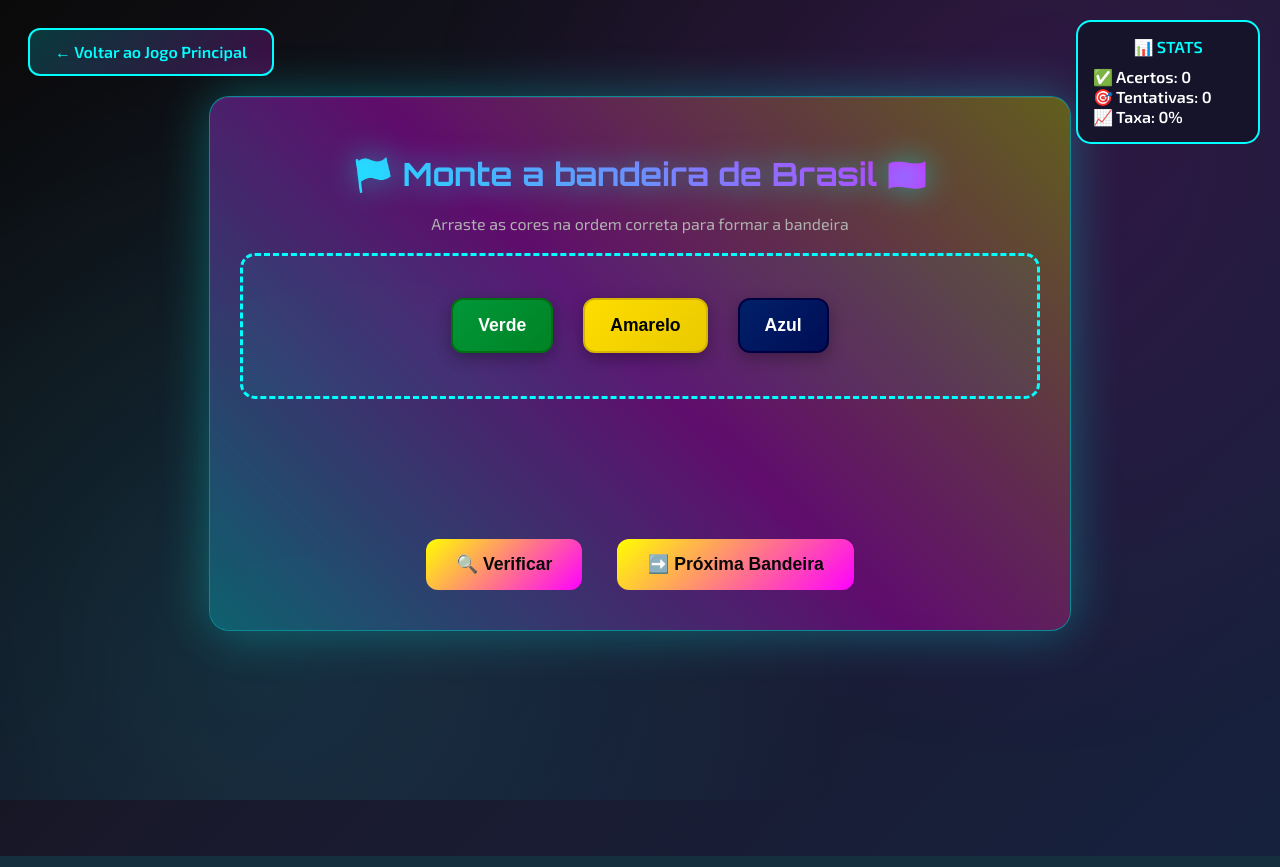
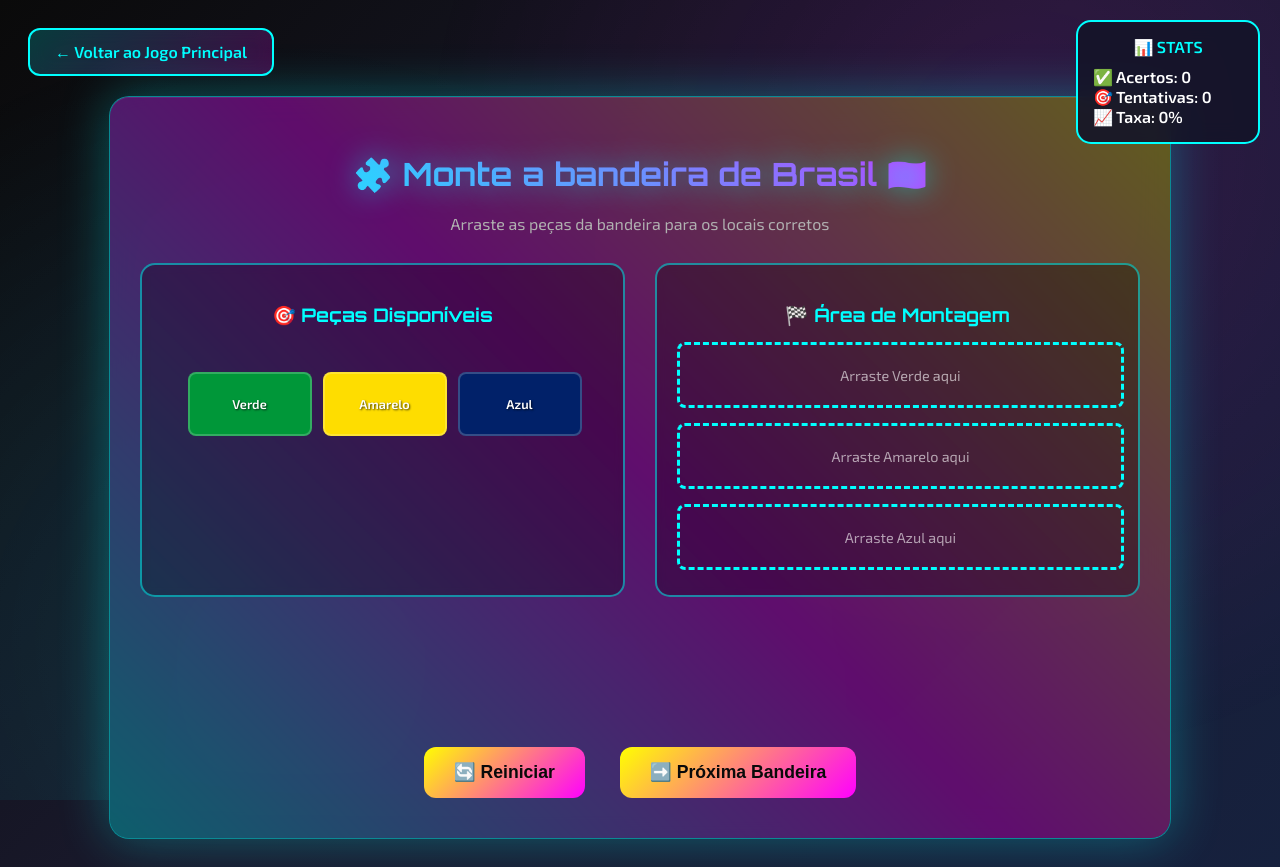
Before and after one commit to Alanmengarda/JogoCultural, a Flask app: page /minijogo in a window 1280 px wide. Run offline with Flask 3, Linux system fonts and the light colour scheme.

Commit message:
Transformar mini jogo em quebra-cabeça de bandeiras

```diff
--- a/static/css/minijogo.css
+++ b/static/css/minijogo.css
@@ -59,7 +59,7 @@ body::before {
   background: var(--bg-card);
   padding: 30px;
   border-radius: 20px;
-  max-width: 800px;
+  max-width: 1000px;
   margin: auto;
   border: 1px solid var(--border-glow);
   backdrop-filter: blur(15px);
@@ -96,48 +96,217 @@ h2 {
   text-shadow: 0 0 30px rgba(0, 255, 255, 0.5);
 }
 
-#pecas {
-  min-height: 100px;
-  border: 3px dashed var(--primary-color);
+.puzzle-area {
+  display: grid;
+  grid-template-columns: 1fr 1fr;
+  gap: 30px;
+  margin: 30px 0;
+}
+
+.secao {
+  background: rgba(0, 0, 0, 0.3);
+  border: 2px solid var(--border-glow);
   border-radius: 15px;
   padding: 20px;
-  margin: 20px 0;
+  backdrop-filter: blur(5px);
+}
+
+.secao h3 {
+  text-align: center;
+  color: var(--primary-color);
+  margin-bottom: 15px;
+  font-family: 'Orbitron', monospace;
+}
+
+#pecas-disponiveis {
   display: flex;
   flex-wrap: wrap;
-  gap: 10px;
+  gap: 15px;
   justify-content: center;
+  min-height: 120px;
   align-items: center;
-  background: rgba(0, 255, 255, 0.05);
-  transition: all 0.3s ease;
 }
 
-#pecas:hover {
-  border-color: var(--secondary-color);
-  background: rgba(255, 0, 255, 0.05);
-  box-shadow: 0 0 30px rgba(0, 255, 255, 0.2);
+#area-montagem {
+  display: flex;
+  flex-direction: column;
+  gap: 10px;
+  min-height: 200px;
+  justify-content: center;
+  position: relative;
 }
 
-#pecas button {
-  background: linear-gradient(135deg, var(--primary-color), var(--secondary-color));
-  border: none;
-  border-radius: 12px;
-  padding: 15px 25px;
-  color: var(--bg-dark);
-  font-size: 1.1rem;
-  font-weight: bold;
+/* Estilos das peças */
+.peca {
+  width: 120px;
+  height: 60px;
+  border-radius: 8px;
   cursor: grab;
   transition: all 0.3s ease;
-  box-shadow: 0 5px 15px rgba(0, 0, 0, 0.3);
+  position: relative;
+  animation: slideInUp 0.5s ease-out;
+  animation-fill-mode: both;
 }
 
-#pecas button:hover {
-  transform: translateY(-3px) scale(1.05);
+.peca:hover {
+  transform: translateY(-5px) scale(1.05);
   box-shadow: 0 10px 25px rgba(0, 255, 255, 0.4);
 }
 
-#pecas button:active {
-  cursor: grabbing;
-  transform: scale(0.95);
+.peca.arrastando {
+  transform: rotate(5deg) scale(1.1);
+  z-index: 1000;
+}
+
+.peca.disponivel {
+  cursor: grab;
+}
+
+.peca.na-area {
+  cursor: default;
+}
+
+.peca-visual {
+  width: 100%;
+  height: 100%;
+  border-radius: 8px;
+  display: flex;
+  align-items: center;
+  justify-content: center;
+  position: relative;
+  border: 2px solid rgba(255, 255, 255, 0.2);
+}
+
+.peca-visual.horizontal {
+  /* Faixas horizontais */
+}
+
+.peca-visual.vertical {
+  /* Faixas verticais */
+}
+
+.peca-visual.fundo {
+  /* Fundo completo */
+}
+
+.peca-visual.centro {
+  /* Elemento central (círculo) */
+  border-radius: 50%;
+  width: 50px;
+  height: 50px;
+  margin: auto;
+}
+
+.peca-texto {
+  font-size: 0.8rem;
+  font-weight: bold;
+  text-shadow: 1px 1px 2px rgba(0, 0, 0, 0.7);
+  pointer-events: none;
+}
+
+/* Estilos dos slots */
+.slot {
+  width: 100%;
+  height: 60px;
+  border: 3px dashed var(--primary-color);
+  border-radius: 8px;
+  display: flex;
+  align-items: center;
+  justify-content: center;
+  transition: all 0.3s ease;
+  position: relative;
+  margin-bottom: 5px;
+}
+
+.slot-hover {
+  border-color: var(--accent-color);
+  background: rgba(255, 255, 0, 0.1);
+  transform: scale(1.02);
+}
+
+.slot-preenchido {
+  border-style: solid;
+  border-color: var(--success-color);
+  background: rgba(0, 255, 136, 0.1);
+}
+
+.slot-erro {
+  border-color: var(--error-color);
+  background: rgba(255, 68, 68, 0.2);
+  animation: shake 0.6s ease-out;
+}
+
+.placeholder {
+  color: var(--text-light);
+  opacity: 0.6;
+  font-size: 0.9rem;
+  text-align: center;
+  pointer-events: none;
+}
+
+.placeholder.horizontal,
+.placeholder.vertical,
+.placeholder.fundo {
+  width: 100%;
+  height: 100%;
+  display: flex;
+  align-items: center;
+  justify-content: center;
+}
+
+.placeholder.centro {
+  width: 50px;
+  height: 50px;
+  border-radius: 50%;
+  border: 2px dashed var(--primary-color);
+  display: flex;
+  align-items: center;
+  justify-content: center;
+  font-size: 0.7rem;
+}
+
+/* Layouts específicos para diferentes tipos de bandeiras */
+.slot-superior {
+  order: 1;
+}
+
+.slot-meio {
+  order: 2;
+}
+
+.slot-inferior {
+  order: 3;
+}
+
+#area-montagem.vertical {
+  flex-direction: row;
+}
+
+.slot-esquerda {
+  order: 1;
+  width: 33.33%;
+}
+
+.slot-direita {
+  order: 3;
+  width: 33.33%;
+}
+
+/* Layout especial para bandeira do Japão */
+.slot-fundo {
+  order: 1;
+  height: 100px;
+}
+
+.slot-centro {
+  order: 2;
+  position: absolute;
+  top: 50%;
+  left: 50%;
+  transform: translate(-50%, -50%);
+  width: 60px;
+  height: 60px;
+  border-radius: 50%;
 }
 
 button {
@@ -212,6 +381,7 @@ button:hover {
   flex-wrap: wrap;
 }
 
+/* Animações */
 @keyframes borderGlow {
   from { opacity: 0.3; }
   to { opacity: 0.6; }
@@ -229,6 +399,12 @@ button:hover {
   75% { transform: translateX(5px); }
 }
 
+@keyframes shake {
+  0%, 100% { transform: translateX(0); }
+  25% { transform: translateX(-10px); }
+  75% { transform: translateX(10px); }
+}
+
 /* Responsive */
 @media (max-width: 768px) {
   .container {
@@ -236,17 +412,31 @@ button:hover {
     margin: 10px;
   }
 
+  .puzzle-area {
+    grid-template-columns: 1fr;
+    gap: 20px;
+  }
+
   h2 {
     font-size: 1.5rem;
   }
 
-  #pecas button {
-    padding: 12px 20px;
-    font-size: 1rem;
+  .peca {
+    width: 100px;
+    height: 50px;
   }
 
   .control-buttons {
     flex-direction: column;
     align-items: center;
   }
+
+  #area-montagem.vertical {
+    flex-direction: column;
+  }
+
+  .slot-esquerda,
+  .slot-direita {
+    width: 100%;
+  }
 }
--- a/static/js/minijogo.js
+++ b/static/js/minijogo.js
@@ -1,119 +1,242 @@
 const bandeiras = [
   {
     pais: "Brasil 🇧🇷",
-    ordem: ["Verde", "Amarelo", "Azul"],
+    pecas: [
+      { id: 1, tipo: "superior", cor: "#009739", texto: "Verde" },
+      { id: 2, tipo: "meio", cor: "#FEDD00", texto: "Amarelo" },
+      { id: 3, tipo: "inferior", cor: "#012169", texto: "Azul" }
+    ],
     explicacao: "A bandeira do Brasil tem fundo verde (florestas), losango amarelo (riquezas minerais) e círculo azul com estrelas (céu).",
-    cores: {
-      "Verde": "#009739",
-      "Amarelo": "#FEDD00",
-      "Azul": "#012169"
-    }
+    ordem_correta: [1, 2, 3]
   },
   {
     pais: "Alemanha 🇩🇪",
-    ordem: ["Preto", "Vermelho", "Amarelo"],
+    pecas: [
+      { id: 1, tipo: "superior", cor: "#000000", texto: "Preto" },
+      { id: 2, tipo: "meio", cor: "#DD0000", texto: "Vermelho" },
+      { id: 3, tipo: "inferior", cor: "#FFCE00", texto: "Amarelo" }
+    ],
     explicacao: "A bandeira alemã tem três faixas horizontais: preto (determinação), vermelho (coragem) e amarelo (generosidade).",
-    cores: {
-      "Preto": "#000000",
-      "Vermelho": "#DD0000",
-      "Amarelo": "#FFCE00"
-    }
+    ordem_correta: [1, 2, 3]
   },
   {
     pais: "França 🇫🇷",
-    ordem: ["Azul", "Branco", "Vermelho"],
+    pecas: [
+      { id: 1, tipo: "esquerda", cor: "#0055A4", texto: "Azul" },
+      { id: 2, tipo: "meio", cor: "#FFFFFF", texto: "Branco" },
+      { id: 3, tipo: "direita", cor: "#EF4135", texto: "Vermelho" }
+    ],
     explicacao: "A bandeira francesa (tricolor) tem três faixas verticais: azul (liberdade), branco (igualdade) e vermelho (fraternidade).",
-    cores: {
-      "Azul": "#0055A4",
-      "Branco": "#FFFFFF",
-      "Vermelho": "#EF4135"
-    }
+    ordem_correta: [1, 2, 3]
   },
   {
     pais: "Itália 🇮🇹",
-    ordem: ["Verde", "Branco", "Vermelho"],
+    pecas: [
+      { id: 1, tipo: "esquerda", cor: "#009246", texto: "Verde" },
+      { id: 2, tipo: "meio", cor: "#FFFFFF", texto: "Branco" },
+      { id: 3, tipo: "direita", cor: "#CE2B37", texto: "Vermelho" }
+    ],
     explicacao: "A bandeira italiana tem três faixas verticais: verde (esperança), branco (fé) e vermelho (caridade).",
-    cores: {
-      "Verde": "#009246",
-      "Branco": "#FFFFFF",
-      "Vermelho": "#CE2B37"
-    }
+    ordem_correta: [1, 2, 3]
   },
   {
     pais: "Japão 🇯🇵",
-    ordem: ["Branco", "Vermelho"],
+    pecas: [
+      { id: 1, tipo: "fundo", cor: "#FFFFFF", texto: "Branco" },
+      { id: 2, tipo: "centro", cor: "#BC002D", texto: "Sol Vermelho" }
+    ],
     explicacao: "A bandeira japonesa (Hinomaru) tem fundo branco (pureza) com um círculo vermelho (sol nascente).",
-    cores: {
-      "Branco": "#FFFFFF",
-      "Vermelho": "#BC002D"
-    }
+    ordem_correta: [1, 2]
   }
 ];
 
 let indiceAtual = 0;
 let acertos = 0;
 let tentativas = 0;
+let pecasColocadas = [];
 
 function carregarBandeira() {
   const bandeira = bandeiras[indiceAtual];
-  document.getElementById("titulo-jogo").innerHTML = `🏁 Monte a bandeira de ${bandeira.pais}`;
+  document.getElementById("titulo-jogo").innerHTML = `🧩 Monte a bandeira de ${bandeira.pais}`;
 
-  // Criar peças com cores reais
-  const pecas = bandeira.ordem
-    .map(cor => {
-      const corHex = bandeira.cores[cor];
-      return `<button
-        draggable="true"
-        ondragstart="drag(event)"
-        id="${cor.toLowerCase()}"
-        style="background: linear-gradient(135deg, ${corHex}, ${ajustarBrilho(corHex, -20)}); color: ${getContrastColor(corHex)}; border: 2px solid ${ajustarBrilho(corHex, -40)};"
-      >${cor}</button>`;
-    })
-    .sort(() => Math.random() - 0.5) // embaralhar
-    .join("");
-
-  document.getElementById("pecas").innerHTML = pecas;
+  // Limpar áreas
+  document.getElementById("pecas-disponiveis").innerHTML = "";
+  document.getElementById("area-montagem").innerHTML = "";
   document.getElementById("resultado-mini").innerHTML = "";
   document.getElementById("resultado-mini").className = "";
+  pecasColocadas = [];
 
-  // Adicionar animação de entrada para as peças
-  setTimeout(() => {
-    const botoes = document.querySelectorAll("#pecas button");
-    botoes.forEach((btn, index) => {
-      btn.style.animation = `slideInUp 0.5s ease-out ${index * 0.1}s forwards`;
-      btn.style.opacity = '0';
-      setTimeout(() => {
-        btn.style.opacity = '1';
-      }, index * 100);
-    });
-  }, 100);
+  // Criar peças embaralhadas
+  const pecasEmbaralhadas = [...bandeira.pecas].sort(() => Math.random() - 0.5);
+
+  pecasEmbaralhadas.forEach((peca, index) => {
+    const elementoPeca = criarPeca(peca, false);
+    elementoPeca.style.animationDelay = `${index * 0.1}s`;
+    document.getElementById("pecas-disponiveis").appendChild(elementoPeca);
+  });
+
+  // Criar slots de montagem
+  bandeira.pecas.forEach((peca, index) => {
+    const slot = criarSlot(peca, index);
+    document.getElementById("area-montagem").appendChild(slot);
+  });
 }
 
-function ajustarBrilho(cor, quantidade) {
-  const hex = cor.replace('#', '');
-  const r = Math.max(0, Math.min(255, parseInt(hex.substr(0, 2), 16) + quantidade));
-  const g = Math.max(0, Math.min(255, parseInt(hex.substr(2, 2), 16) + quantidade));
-  const b = Math.max(0, Math.min(255, parseInt(hex.substr(4, 2), 16) + quantidade));
-  return `#${r.toString(16).padStart(2, '0')}${g.toString(16).padStart(2, '0')}${b.toString(16).padStart(2, '0')}`;
+function criarPeca(peca, naArea = false) {
+  const div = document.createElement('div');
+  div.className = `peca ${naArea ? 'na-area' : 'disponivel'}`;
+  div.draggable = !naArea;
+  div.dataset.id = peca.id;
+  div.dataset.tipo = peca.tipo;
+
+  // Criar visual da peça baseado no tipo
+  let visualPeca = '';
+  if (peca.tipo === 'superior' || peca.tipo === 'meio' || peca.tipo === 'inferior') {
+    // Faixas horizontais
+    visualPeca = `
+      <div class="peca-visual horizontal" style="background: ${peca.cor};">
+        <span class="peca-texto">${peca.texto}</span>
+      </div>
+    `;
+  } else if (peca.tipo === 'esquerda' || peca.tipo === 'direita') {
+    // Faixas verticais
+    visualPeca = `
+      <div class="peca-visual vertical" style="background: ${peca.cor};">
+        <span class="peca-texto">${peca.texto}</span>
+      </div>
+    `;
+  } else if (peca.tipo === 'fundo') {
+    // Fundo completo
+    visualPeca = `
+      <div class="peca-visual fundo" style="background: ${peca.cor}; border: 2px solid #ccc;">
+        <span class="peca-texto">${peca.texto}</span>
+      </div>
+    `;
+  } else if (peca.tipo === 'centro') {
+    // Elemento central (como sol do Japão)
+    visualPeca = `
+      <div class="peca-visual centro" style="background: ${peca.cor};">
+        <span class="peca-texto">${peca.texto}</span>
+      </div>
+    `;
+  }
+
+  div.innerHTML = visualPeca;
+
+  if (!naArea) {
+    div.addEventListener('dragstart', drag);
+    div.addEventListener('dragend', dragEnd);
+  }
+
+  return div;
 }
 
-function getContrastColor(hexcolor) {
-  const hex = hexcolor.replace('#', '');
-  const r = parseInt(hex.substr(0, 2), 16);
-  const g = parseInt(hex.substr(2, 2), 16);
-  const b = parseInt(hex.substr(4, 2), 16);
-  const brightness = ((r * 299) + (g * 587) + (b * 114)) / 1000;
-  return brightness > 128 ? '#000000' : '#FFFFFF';
+function criarSlot(peca, index) {
+  const div = document.createElement('div');
+  div.className = `slot slot-${peca.tipo}`;
+  div.dataset.aceita = peca.id;
+  div.dataset.posicao = index;
+
+  // Criar placeholder visual
+  let placeholder = '';
+  if (peca.tipo === 'superior' || peca.tipo === 'meio' || peca.tipo === 'inferior') {
+    placeholder = `<div class="placeholder horizontal">Arraste ${peca.texto} aqui</div>`;
+  } else if (peca.tipo === 'esquerda' || peca.tipo === 'direita') {
+    placeholder = `<div class="placeholder vertical">Arraste ${peca.texto} aqui</div>`;
+  } else if (peca.tipo === 'fundo') {
+    placeholder = `<div class="placeholder fundo">Arraste ${peca.texto} aqui</div>`;
+  } else if (peca.tipo === 'centro') {
+    placeholder = `<div class="placeholder centro">Arraste ${peca.texto} aqui</div>`;
+  }
+
+  div.innerHTML = placeholder;
+
+  div.addEventListener('dragover', allowDrop);
+  div.addEventListener('drop', drop);
+
+  return div;
 }
 
-function verificar() {
+function drag(ev) {
+  ev.dataTransfer.setData("text", ev.target.dataset.id);
+  ev.target.style.opacity = '0.5';
+  ev.target.style.transform = 'rotate(5deg) scale(1.1)';
+  ev.target.classList.add('arrastando');
+}
+
+function dragEnd(ev) {
+  ev.target.style.opacity = '1';
+  ev.target.style.transform = 'rotate(0deg) scale(1)';
+  ev.target.classList.remove('arrastando');
+}
+
+function allowDrop(ev) {
+  ev.preventDefault();
+  ev.target.closest('.slot').classList.add('slot-hover');
+}
+
+function drop(ev) {
+  ev.preventDefault();
+  const slot = ev.target.closest('.slot');
+  slot.classList.remove('slot-hover');
+
+  const pecaId = parseInt(ev.dataTransfer.getData("text"));
+  const slotAceita = parseInt(slot.dataset.aceita);
+  const posicao = parseInt(slot.dataset.posicao);
+
+  if (pecaId === slotAceita) {
+    // Peça correta
+    const pecaOriginal = document.querySelector(`[data-id="${pecaId}"].disponivel`);
+    if (pecaOriginal) {
+      const bandeira = bandeiras[indiceAtual];
+      const pecaData = bandeira.pecas.find(p => p.id === pecaId);
+
+      // Remover peça da área de peças disponíveis
+      pecaOriginal.remove();
+
+      // Adicionar peça ao slot
+      const novaPeca = criarPeca(pecaData, true);
+      slot.innerHTML = '';
+      slot.appendChild(novaPeca);
+
+      // Registrar peça colocada
+      pecasColocadas[posicao] = pecaId;
+
+      // Efeito visual de sucesso
+      slot.classList.add('slot-preenchido');
+      novaPeca.style.animation = 'pecaEncaixe 0.5s ease-out';
+
+      // Verificar se completou
+      if (pecasColocadas.filter(p => p !== undefined).length === bandeira.pecas.length) {
+        setTimeout(verificarCompleto, 500);
+      }
+    }
+  } else {
+    // Peça incorreta - efeito de erro
+    slot.classList.add('slot-erro');
+    setTimeout(() => {
+      slot.classList.remove('slot-erro');
+    }, 600);
+
+    // Vibração de erro
+    if (navigator.vibrate) {
+      navigator.vibrate([100, 50, 100]);
+    }
+  }
+}
+
+function verificarCompleto() {
   const bandeira = bandeiras[indiceAtual];
-  const ordem = Array.from(document.querySelectorAll("#pecas button")).map(btn => btn.innerText);
   const resultadoDiv = document.getElementById("resultado-mini");
 
   tentativas++;
 
-  if (ordem.join() === bandeira.ordem.join()) {
+  // Verificar se a ordem está correta
+  const ordemCorreta = pecasColocadas.every((pecaId, index) =>
+    pecaId === bandeira.ordem_correta[index]
+  );
+
+  if (ordemCorreta) {
     acertos++;
     resultadoDiv.innerHTML = `✅ <strong>Perfeito!</strong><br>${bandeira.explicacao}`;
     resultadoDiv.className = "correto";
@@ -123,15 +246,7 @@ function verificar() {
 
     // Vibração de sucesso
     if (navigator.vibrate) {
-      navigator.vibrate([100, 50, 100]);
-    }
-  } else {
-    resultadoDiv.innerHTML = `❌ <strong>Tente novamente!</strong><br>Ordem correta: ${bandeira.ordem.join(' → ')}<br><em>${bandeira.explicacao}</em>`;
-    resultadoDiv.className = "errado";
-
-    // Vibração de erro
-    if (navigator.vibrate) {
-      navigator.vibrate([200, 100, 200]);
+      navigator.vibrate([100, 50, 100, 50, 100]);
     }
   }
 
@@ -141,7 +256,7 @@ function verificar() {
 
 function criarEfeitoSucesso() {
   // Criar efeito de confete
-  for (let i = 0; i < 15; i++) {
+  for (let i = 0; i < 20; i++) {
     const confete = document.createElement('div');
     confete.style.cssText = `
       position: fixed;
@@ -179,6 +294,10 @@ function criarEfeitoSucesso() {
       style.remove();
     }, 2000);
   }
+}
+
+function reiniciar() {
+  carregarBandeira();
 }
 
 function proximaBandeira() {
@@ -228,52 +347,6 @@ function atualizarEstatisticas() {
   `;
 }
 
-function allowDrop(ev) {
-  ev.preventDefault();
-}
-
-function drag(ev) {
-  ev.dataTransfer.setData("text", ev.target.id);
-  ev.target.style.opacity = '0.5';
-  ev.target.style.transform = 'rotate(5deg)';
-}
-
-function drop(ev) {
-  ev.preventDefault();
-  const data = ev.dataTransfer.getData("text");
-  const dragged = document.getElementById(data);
-  const container = ev.target.closest("#pecas");
-
-  // Restaurar aparência do elemento arrastado
-  dragged.style.opacity = '1';
-  dragged.style.transform = 'rotate(0deg)';
-
-  if (ev.target.tagName === "BUTTON" && ev.target !== dragged) {
-    // Trocar posições
-    const temp = document.createElement('div');
-    container.insertBefore(temp, ev.target);
-    container.insertBefore(ev.target, dragged);
-    container.insertBefore(dragged, temp);
-    container.removeChild(temp);
-  } else if (ev.target === container) {
-    container.appendChild(dragged);
-  }
-
-  // Efeito visual de drop
-  dragged.style.animation = 'bounceIn 0.3s ease-out';
-  setTimeout(() => {
-    dragged.style.animation = '';
-  }, 300);
-}
-
-// Event listeners para melhorar a experiência de drag
-document.addEventListener('dragend', function(ev) {
-  if (ev.target.tagName === 'BUTTON') {
-    ev.target.style.opacity = '1';
-    ev.target.style.transform = 'rotate(0deg)';
-  }
-});
-
 // Adicionar animações CSS extras
 function adicionarAnimacoesExtras() {
   const style = document.createElement('style');
@@ -289,15 +362,24 @@ function adicionarAnimacoesExtras() {
       }
     }
 
-    @keyframes bounceIn {
+    @keyframes pecaEncaixe {
       0% {
-        transform: scale(0.8);
+        transform: scale(0.8) rotate(-10deg);
       }
       50% {
-        transform: scale(1.1);
+        transform: scale(1.1) rotate(5deg);
       }
       100% {
-        transform: scale(1);
+        transform: scale(1) rotate(0deg);
+      }
+    }
+
+    @keyframes pulseGlow {
+      0%, 100% {
+        box-shadow: 0 0 20px rgba(0, 255, 255, 0.3);
+      }
+      50% {
+        box-shadow: 0 0 40px rgba(0, 255, 255, 0.6);
       }
     }
   `;
--- a/templates/minijogo.html
+++ b/templates/minijogo.html
@@ -3,7 +3,7 @@
 <head>
   <meta charset="UTF-8">
   <meta name="viewport" content="width=device-width, initial-scale=1.0">
-  <title>Mini-jogo de Bandeiras Futurista</title>
+  <title>Quebra-cabeça de Bandeiras Futurista</title>
   <link rel="stylesheet" href="{{ url_for('static', filename='css/minijogo.css') }}">
   <link rel="preconnect" href="https://fonts.googleapis.com">
   <link rel="preconnect" href="https://fonts.gstatic.com" crossorigin>
@@ -12,19 +12,31 @@
   <a href="/" class="botao-voltar">← Voltar ao Jogo Principal</a>
 
   <div class="container">
-    <h2 id="titulo-jogo">🏁 Monte a Bandeira</h2>
+    <h2 id="titulo-jogo">🧩 Quebra-cabeça de Bandeiras</h2>
     <p style="text-align: center; margin-bottom: 20px; color: #b0b0b0;">
-      Arraste as cores na ordem correta para formar a bandeira
+      Arraste as peças da bandeira para os locais corretos
     </p>
 
-    <div id="pecas" ondrop="drop(event)" ondragover="allowDrop(event)">
-      <!-- Peças serão carregadas aqui -->
+    <div class="puzzle-area">
+      <div class="secao">
+        <h3>🎯 Peças Disponíveis</h3>
+        <div id="pecas-disponiveis">
+          <!-- Peças serão carregadas aqui -->
+        </div>
+      </div>
+
+      <div class="secao">
+        <h3>🏁 Área de Montagem</h3>
+        <div id="area-montagem">
+          <!-- Slots de montagem serão criados aqui -->
+        </div>
+      </div>
     </div>
 
     <div id="resultado-mini"></div>
 
     <div class="control-buttons">
-      <button onclick="verificar()">🔍 Verificar</button>
+      <button onclick="reiniciar()">🔄 Reiniciar</button>
       <button onclick="proximaBandeira()">➡️ Próxima Bandeira</button>
     </div>
   </div>
```
